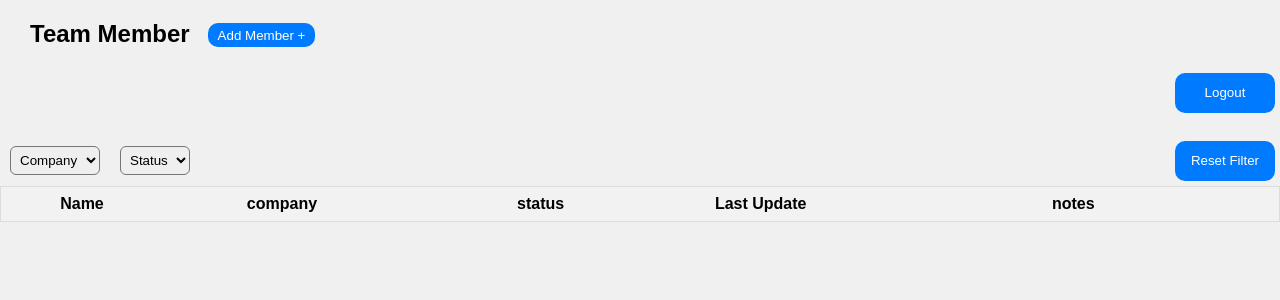
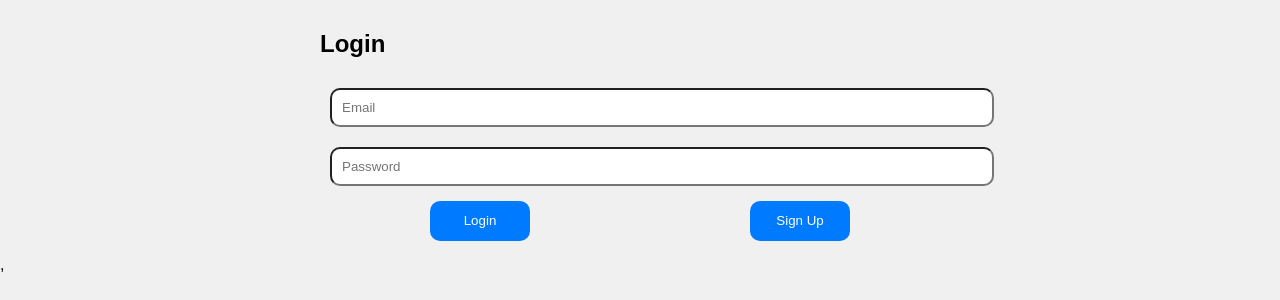
Before and after one commit to vermalove/assignment, a React (Create React App) app: page / in a window 1280 px wide. Shown: the top 300 px of the page. Built offline with nearby package versions, Linux system fonts and the light colour scheme.

Commit message:
correct route

```diff
--- a/src/App.tsx
+++ b/src/App.tsx
@@ -14,7 +14,7 @@
     <BrowserRouter>
       <Routes>
         <Route path={"/Home"} element={<Home />} />
-        <Route path={"/"} element={<Home />} />
+        <Route path={"/"} element={<Login />} />
         <Route path={"/Login"} element={<Login />} />
         <Route path={"/Signup"} element={<Signup />} />
       </Routes>
```
